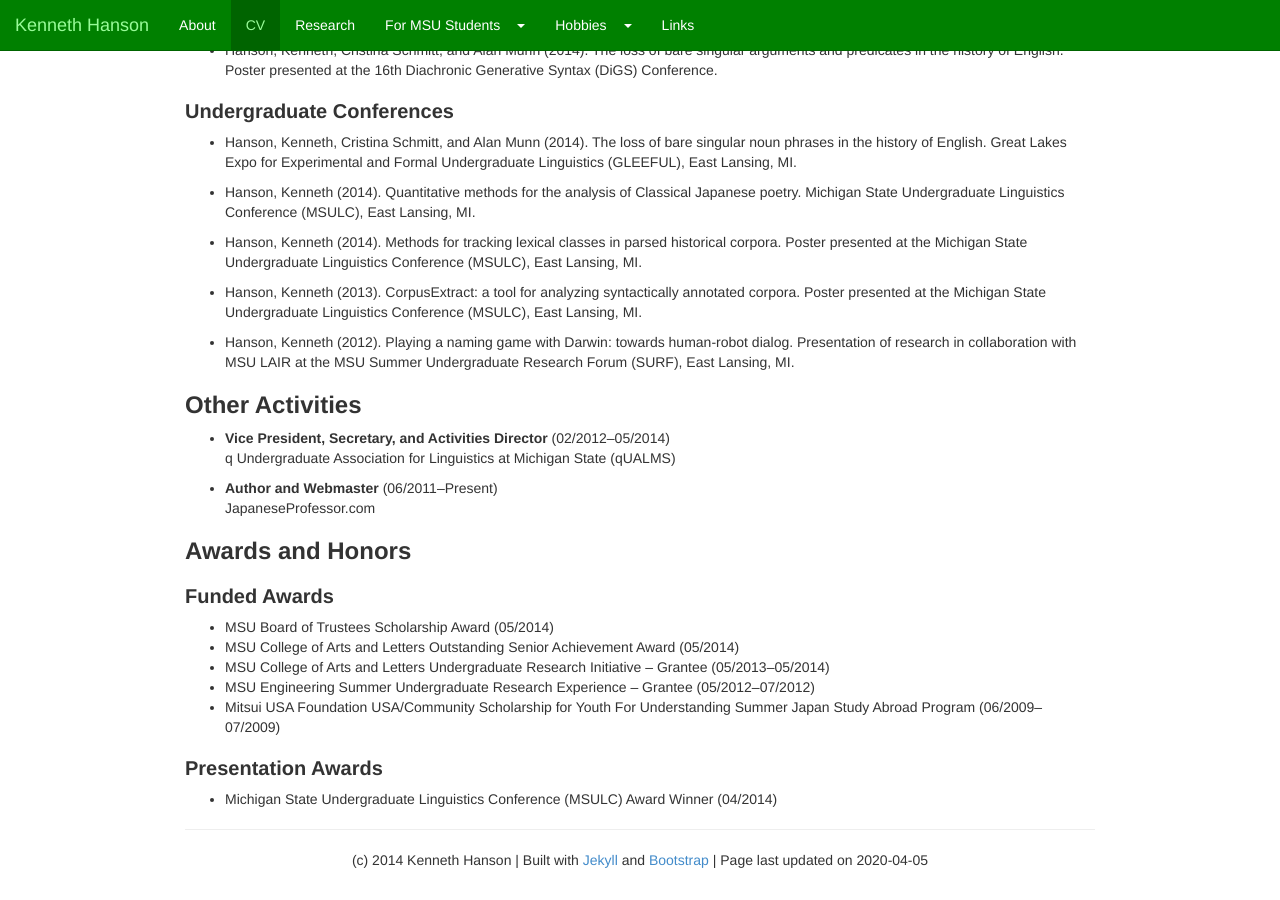
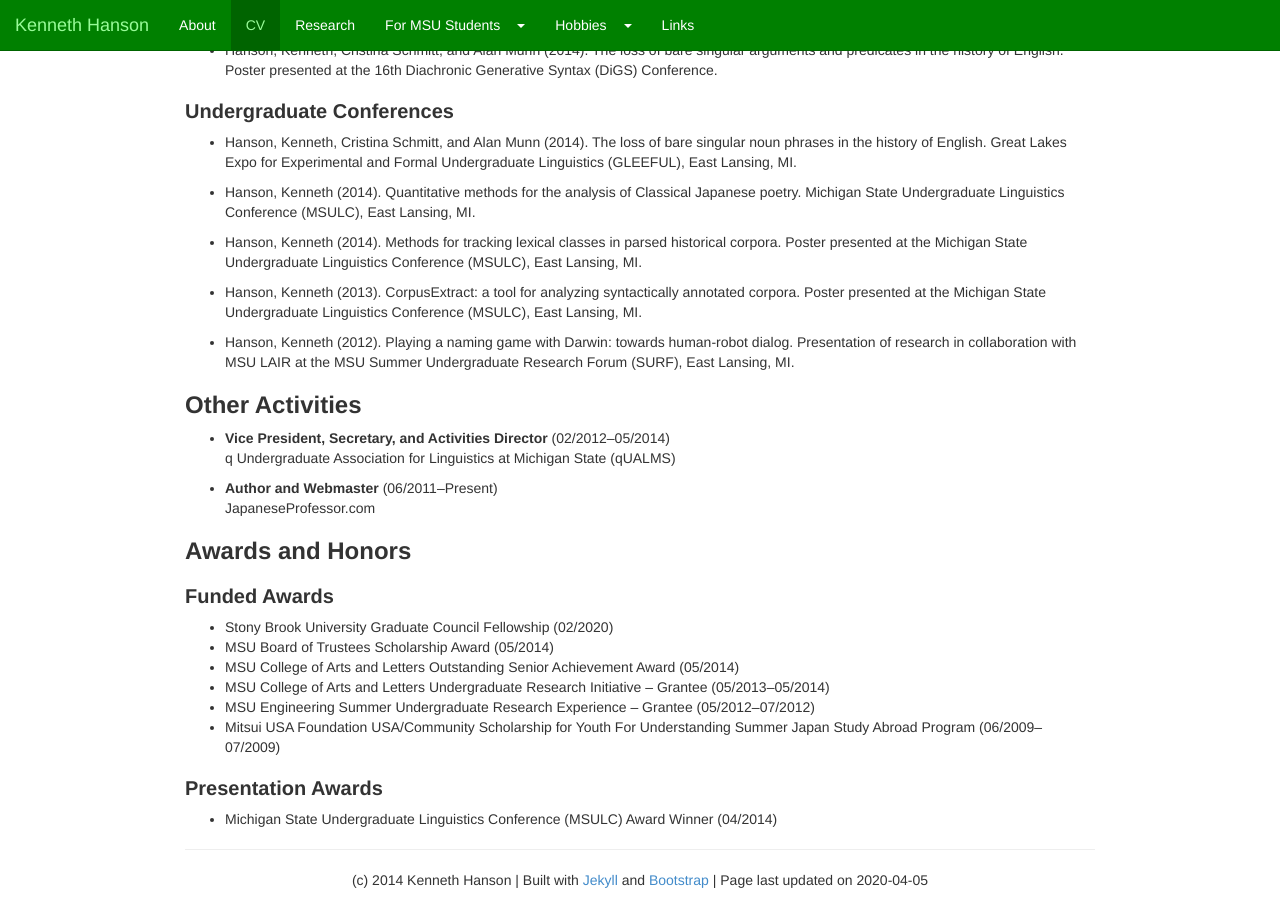
Before and after one commit to khanson679/khanson679.github.io, a Jekyll site: the page built from cv.md, in a window 1280 px wide and 900 px high, scrolled down 673 px. Built offline with Jekyll 4.4.1, drawn with Linux system fonts in a browser that asks for light colours; nearby versions of some CDN libraries.

Commit message:
Add SBU Graduate Council Fellowship.

```diff
--- a/cv.md
+++ b/cv.md
@@ -66,6 +66,7 @@ date: 2020-04-05
 
 ### Funded Awards
 
+* Stony Brook University Graduate Council Fellowship (02/2020)
 * MSU Board of Trustees Scholarship Award (05/2014)
 * MSU College of Arts and Letters Outstanding Senior Achievement Award (05/2014)
 * MSU College of Arts and Letters Undergraduate Research Initiative -- Grantee (05/2013--05/2014)
```
